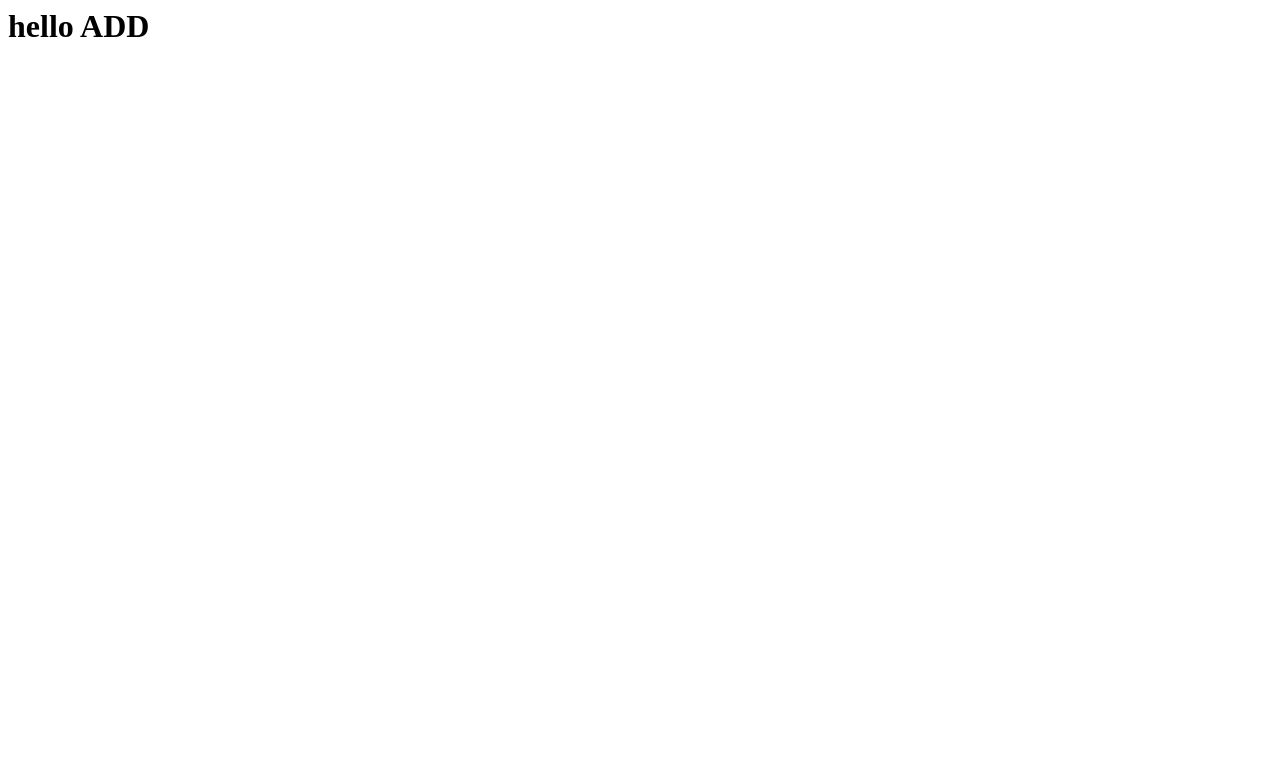
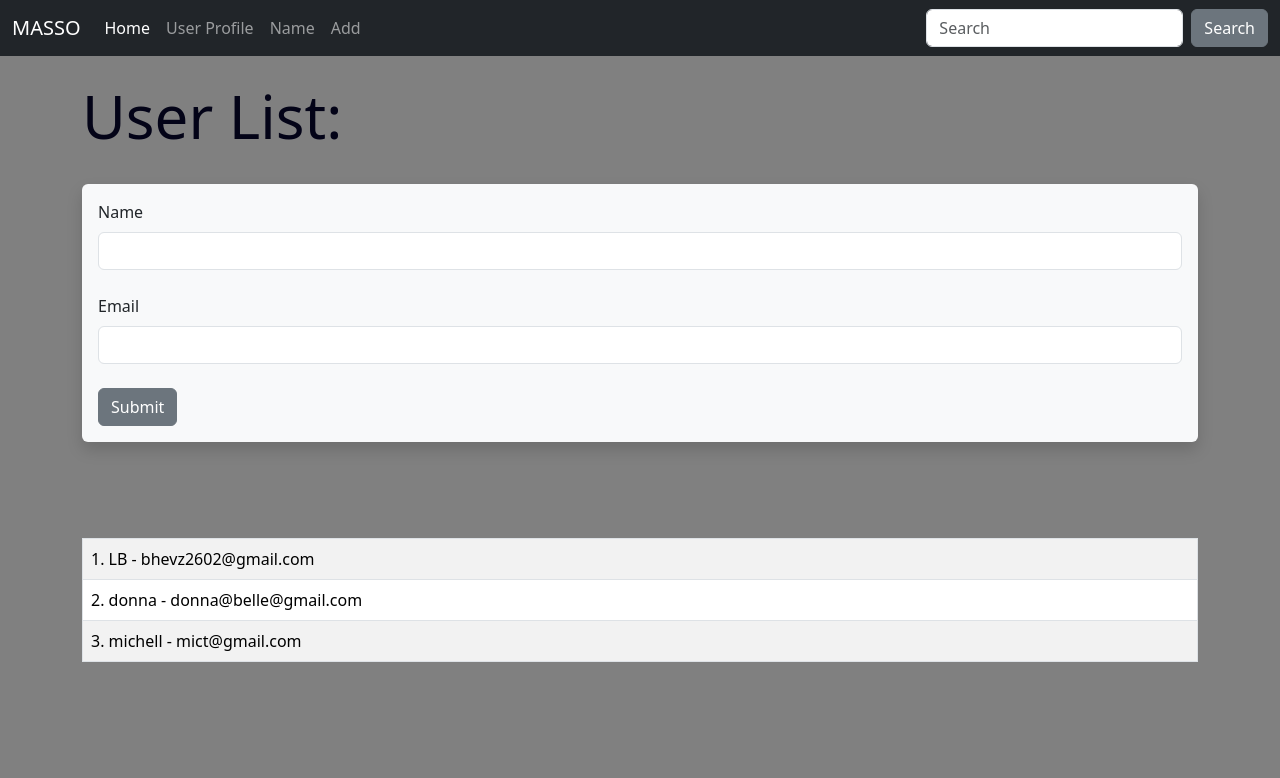
Before and after one commit to lynber2020/flasker, a Flask app: page /user/add in a window 1280 px wide. Before the commit the part shown is almost empty. Shown: the top 778 px of the page. Run offline with Flask 3, Linux system fonts and the light colour scheme.

Commit message:
modified

```diff
--- a/hello.py
+++ b/hello.py
@@ -1,22 +1,90 @@
-from flask import Flask, render_template
+from flask import Flask, render_template, flash
+from flask_wtf import FlaskForm
+from wtforms import StringField, SubmitField
+from wtforms.validators import DataRequired
+from flask_sqlalchemy import SQLAlchemy
+from datetime import datetime
+
 
 # Create Flask
 app = Flask(__name__)
+# add database
+app.config['SQLALCHEMY_DATABASE_URI'] = 'sqlite:///users.db'
+
+
+#secret key
+app.config['SECRET_KEY'] = " my little secret"
+#initialize database
+db = SQLAlchemy(app)
+app.app_context().push()
+
+#create model
+class Users(db.Model):
+    id = db.Column(db.Integer, primary_key=True)
+    name = db.Column(db.String(200), nullable=False)
+    email =  db.Column(db.String(120),  unique=True, nullable=False)
+    date_added = db.Column(db.DateTime, default=datetime.utcnow)
+
+
+    #Create a String
+    def __repr__(self):
+        return '<Name %r>' % self.name
+
+
+#create form class
+class UserForm(FlaskForm):
+    name = StringField("Name", validators=[DataRequired()])
+    email = StringField("Email", validators=[DataRequired()])
+    submit = SubmitField("Submit")
+
+class NamerForm(FlaskForm):
+    name = StringField("Your Name", validators=[DataRequired()])
+    submit = SubmitField("Submit")
+
 
 # Create Route
-@app.route('/')
+
 
 #def index():
  #   return "<h1>Hello World!</h1>"
 
+@app.route('/user/add', methods=['GET','POST'])
+def add_user():
+    name = None
+    form = UserForm()
+    if form.validate_on_submit():
+        user = Users.query.filter_by(email=form.email.data).first()
+        if user is None:
+            user = Users(name=form.name.data, email=form.email.data)
+            db.session.add(user)
+            db.session.commit()
+        name = form.name.data
+        form.name.data = ''
+        form.email.data = ''
+        flash("User added!")
+    our_users = Users.query.order_by(Users.date_added)
+    return render_template("add_user.html",
+        form=form,
+        name=name,
+        our_users=our_users)
+
+
+@app.route('/')
+
 def index():
     first_name = "LynBer"
+    stuff = "This is bold text"
+
     return render_template("index.html", first_name=first_name)
+
+
 
 @app.route('/user/<name>')
 
 def user(name):
     return render_template("user.html", user_name=name)
+
+
 
 @app.errorhandler(404)
 def page_not_found(e):
@@ -25,3 +93,20 @@ def page_not_found(e):
 @app.errorhandler(500)
 def page_not_found(e):
     return render_template("500.html"), 500
+
+#Create name page
+
+@app.route('/name', methods=['GET','POST'])
+def name():
+    name = None
+    form = NamerForm()
+    #validate
+    if form.validate_on_submit():
+        name = form.name.data
+        form.name.data = ''
+
+        flash("Successfully Submitted")
+
+    return render_template("name.html",
+                           name = name,
+                           form = form)
--- /dev/null
+++ b/static/css/style.css
@@ -0,0 +1,8 @@
+h1 {
+    color: rgb(3, 3, 23);
+    font-size:60px;
+}
+
+body {
+    background: gray;
+}
--- /dev/null
+++ b/static/js/myfile.js
@@ -0,0 +1 @@
+document.getElementById('demo').innerHTML="this was javascript";
--- /dev/null
+++ b/templates/add_user.html
@@ -0,0 +1,68 @@
+{% extends 'base.html' %}
+
+{% block content %}
+
+{% for message in get_flashed_messages() %}
+    <div class="alert alert-danger alert-dismissible fade show" role="alert">
+        {{ message }}
+        <button type="button" class="btn-close" data-bs-dismiss="alert" aria-label="Close"></button>
+    </div>
+
+{% endfor %}
+
+
+{% if name %}
+    <h1>User Added!</h1>
+    <br/>
+    <table class="table table-hover table-bordered table-striped">
+        {% for our_user in our_users %}
+        <tr>
+           <td> {{ our_user.id }}. {{ our_user.name
+            }} - {{ our_user.email }}</td>
+        </tr>
+
+        {% endfor %}
+        </table>
+
+    <br/><br/>
+
+
+
+{% else %}
+    <h1>User List:</h1>
+    <br/>
+<div class="shadow p-3 mb-5 bg-body-tertiary rounded">
+    <form method="POST">
+        {{ form.hidden_tag() }}
+
+        {{ form.name.label(
+            class="form-label") }}
+        {{ form.name(
+            class="form-control"
+        ) }}
+        <br/>
+
+        {{ form.email.label(
+            class="form-label") }}
+        {{ form.email(
+            class="form-control"
+        ) }}
+        <br/>
+        {{ form.submit(
+            class="btn btn-secondary"
+        ) }}
+    </form>
+</div>
+    <br/><br/>
+<table class="table table-hover table-bordered table-striped">
+{% for our_user in our_users %}
+<tr>
+   <td> {{ our_user.id }}. {{ our_user.name
+    }} - {{ our_user.email }}</td>
+</tr>
+
+{% endfor %}
+</table>
+{% endif %}
+
+{% endblock %}
--- /dev/null
+++ b/templates/base.html
@@ -0,0 +1,25 @@
+<!doctype html>
+<html lang="en">
+  <head>
+    <meta charset="utf-8">
+    <meta name="viewport" content="width=device-width, initial-scale=1">
+  <!-- Bootstrap CSS -->
+    <link href="https://cdn.jsdelivr.net/npm/bootstrap@5.3.3/dist/css/bootstrap.min.css" rel="stylesheet" integrity="sha384-QWTKZyjpPEjISv5WaRU9OFeRpok6YctnYmDr5pNlyT2bRjXh0JMhjY6hW+ALEwIH" crossorigin="anonymous">
+   <!-- CSS -->
+    <link href="{{ url_for('static', filename='css/style.css') }}" rel="stylesheet">
+
+
+
+    <title>RPTDInfo</title>
+
+
+  </head>
+  <body>
+    {% include 'navbar.html' %}
+    <br/>
+        <div class= "container">
+            {% block content %}
+            {% endblock %}
+        </div>
+    </body>
+</html>
--- /dev/null
+++ b/templates/navbar.html
@@ -0,0 +1,30 @@
+<nav class="navbar navbar-expand-lg navbar-dark bg-dark">
+    <div class="container-fluid">
+      <a class="navbar-brand" href="{{url_for('index')}}">MASSO</a>
+      <button class="navbar-toggler" type="button" data-bs-toggle="collapse" data-bs-target="#navbarSupportedContent" aria-controls="navbarSupportedContent" aria-expanded="false" aria-label="Toggle navigation">
+        <span class="navbar-toggler-icon"></span>
+      </button>
+      <div class="collapse navbar-collapse" id="navbarSupportedContent">
+        <ul class="navbar-nav me-auto mb-2 mb-lg-0">
+          <li class="nav-item">
+            <a class="nav-link active" aria-current="page" href="#">Home</a>
+          </li>
+          <li class="nav-item">
+            <a class="nav-link" href="{{url_for('user', name='Lyn')}}">User Profile</a>
+          </li>
+          <li class="nav-item">
+            <a class="nav-link" href="{{url_for('name')}}">Name</a>
+          </li>
+          <li class="nav-item">
+            <a class="nav-link" href="{{url_for('add_user')}}">Add</a>
+          </li>
+
+
+        </ul>
+        <form class="d-flex" role="search">
+          <input class="form-control me-2" type="search" placeholder="Search" aria-label="Search">
+          <button class="btn btn-secondary" type="submit">Search</button>
+        </form>
+      </div>
+    </div>
+  </nav>
--- a/templates/user.html
+++ b/templates/user.html
@@ -1 +1,4 @@
-<h1>hello {{ user_name|upper }}</h1>
+{% extends 'base.html' %}
+{% block content %}
+    <h1>hello {{ user_name|upper }}</h1>
+{% endblock %}
```
Also changed, not shown: templates/404.html (+8 -3 lines), templates/500.html (+6 -1 lines), templates/index.html (+8 -3 lines), templates/name.html (added, +44 -0 lines), instance/users.db (added), static/images/mission.png (added), static/images/mv.png (added), static/images/tax.png (added), static/images/vision.png (added).
